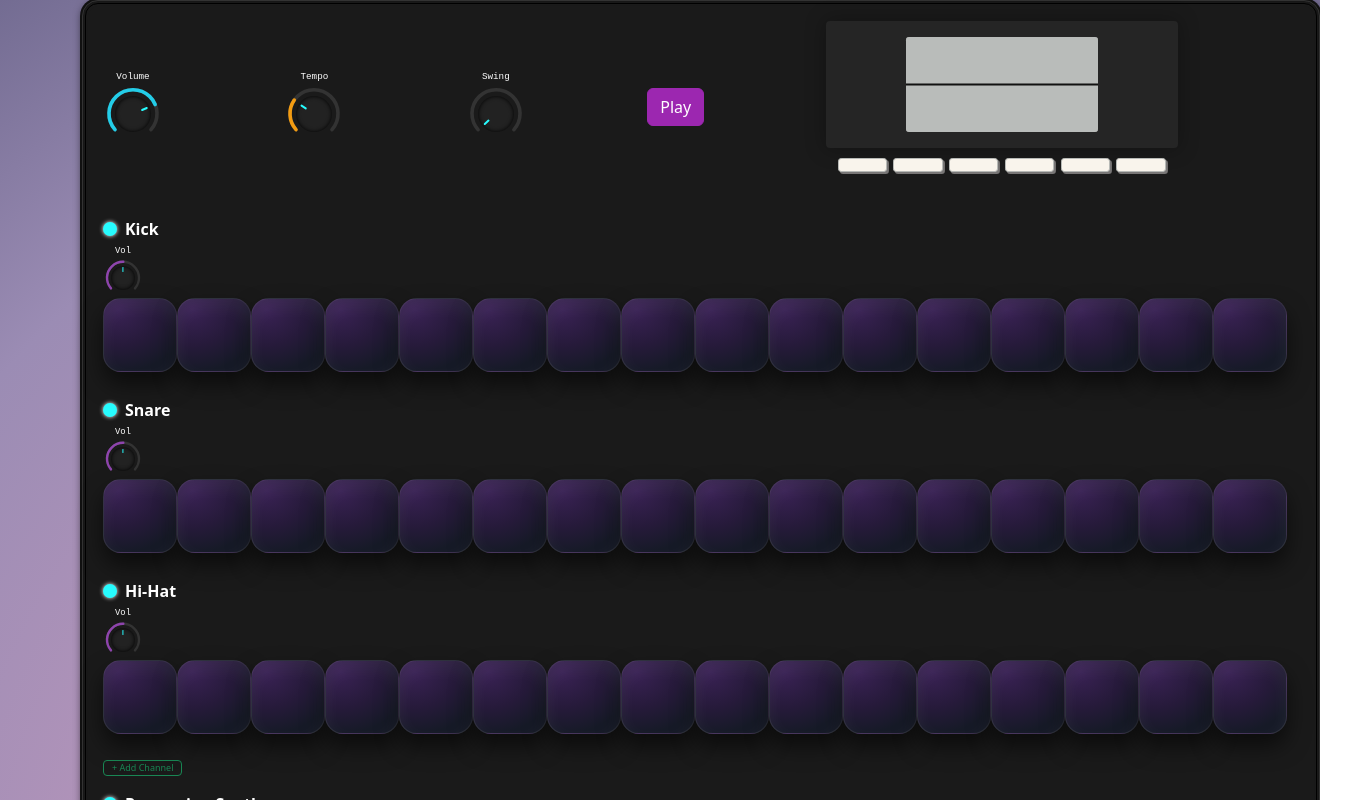
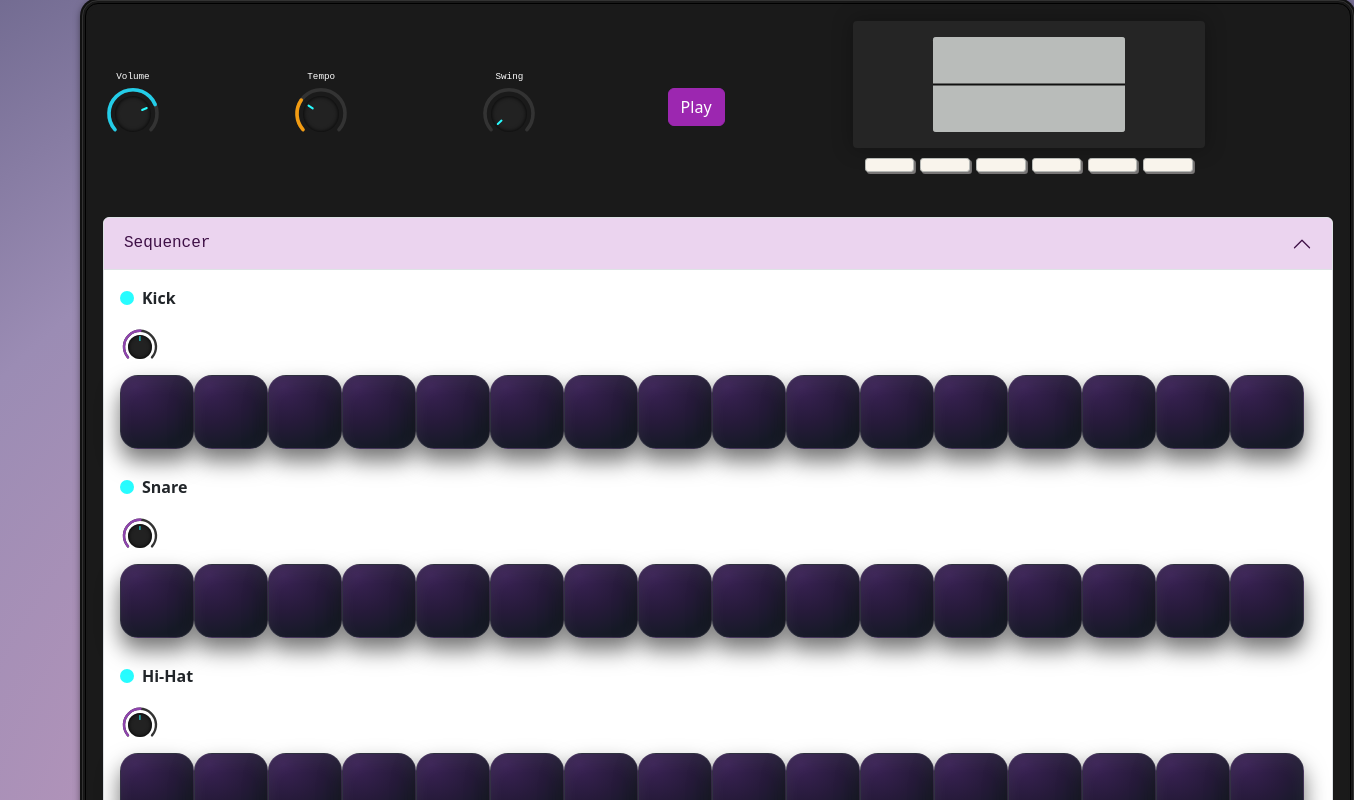
Before and after one commit to nchemsak/ewavestudio-vue, a Vue app: page / in a window 1280 px wide. Shown: the top 800 px of the page, 1354 px wide, since content can reach past the window. Built offline with nearby package versions, Linux system fonts and the light colour scheme; no server answers.

Commit message:
accordion to sequencer, update pad settings styles

```diff
--- a/src/assets/styles/_drumSequencer.scss
+++ b/src/assets/styles/_drumSequencer.scss
@@ -614,16 +614,16 @@
 		opacity: 1;
 	}
 
-	.pad-settings-popover {
-		position: fixed;
-		z-index: 2000;
-		min-width: 260px;
-		background: #1a1a1a;
-		color: #eee;
-		border: 1px solid #333;
-		border-radius: 12px;
-		box-shadow: 0 10px 30px rgba(0, 0, 0, 0.45);
-	}
+	// .pad-settings-popover {
+	// 	position: fixed;
+	// 	z-index: 2000;
+	// 	min-width: 260px;
+	// 	background: #1a1a1a;
+	// 	color: #eee;
+	// 	border: 1px solid #333;
+	// 	border-radius: 12px;
+	// 	box-shadow: 0 10px 30px rgba(0, 0, 0, 0.45);
+	// }
 	.btn-xs {
 		padding: 2px 6px;
 		font-size: 12px;
--- a/src/components/DrumSequencer.vue
+++ b/src/components/DrumSequencer.vue
@@ -44,10 +44,31 @@
 
 
 
+
+
+
+		<!-- ===== Sequencer (sampler channels) in an accordion ===== -->
+		<section class="sequencer-accordion mb-3">
+			<div class="accordion" id="seqAccordion">
+				<div class="accordion-item">
+					<h2 class="accordion-header">
+						<button type="button" class="accordion-button" :class="{ collapsed: !seqOpen }"
+							@click="seqOpen = !seqOpen" :aria-expanded="seqOpen ? 'true' : 'false'"
+							aria-controls="seqPanel">
+							Sequencer
+							<!-- <small class="ms-2 text-muted d-none d-sm-inline">
+								(Kick, Snare, Hi-hat, Custom Channels)
+							</small> -->
+						</button>
+					</h2>
+
+					<div id="seqPanel" class="accordion-collapse collapse" :class="{ show: seqOpen }">
+						<div class="accordion-body p-3">
+
 							<!-- ===== Sampler Channels (Kick/Snare/Hi-hat/Customs) ===== -->
 							<section class="channels-section">
-			<div v-for="inst in orderedChannels" :key="inst.key || inst.name" class="mb-3 channel-wrap">
-
+								<div v-for="inst in orderedChannels" :key="inst.key || inst.name"
+									class="mb-3 channel-wrap">
 									<!-- Inserted Add Channel row -->
 									<template v-if="inst.isAddButton">
 										<div class="d-flex align-items-center">
@@ -60,22 +81,25 @@
 									<!-- Regular sampler channel rows -->
 									<template v-else>
 										<div class="d-flex align-items-center gap-2 mb-1">
-						<div class="mute-indicator" :class="{ muted: inst.muted }" @click="toggleMute(inst.name)"
-							role="button" aria-label="Toggle Mute" :title="inst.muted ? 'Muted' : 'Playing'"></div>
+											<div class="mute-indicator" :class="{ muted: inst.muted }"
+												@click="toggleMute(inst.name)" role="button" aria-label="Toggle Mute"
+												:title="inst.muted ? 'Muted' : 'Playing'"></div>
 
 											<div class="channel-label d-flex align-items-center gap-1">
 												<template v-if="!inst.isEditingName">
-								<strong @click="editLabel(inst)" @mouseenter="hoveredLabel = inst.name"
+													<strong @click="editLabel(inst)"
+														@mouseenter="hoveredLabel = inst.name"
 														@mouseleave="hoveredLabel = null" class="position-relative">
 														{{ inst.label }}
-									<span v-if="hoveredLabel === inst.name" class="custom-tooltip">Click to
-										rename</span>
+														<span v-if="hoveredLabel === inst.name"
+															class="custom-tooltip">Click to rename</span>
 													</strong>
 												</template>
 												<template v-else>
 													<input v-model="inst.label" @blur="stopEditingLabel(inst)"
-									@keydown.enter.prevent="stopEditingLabel(inst)" class="form-control form-control-sm"
-									style="max-width: 150px;" :ref="el => inst.inputRef = el" />
+														@keydown.enter.prevent="stopEditingLabel(inst)"
+														class="form-control form-control-sm" style="max-width: 150px;"
+														:ref="el => inst.inputRef = el" />
 												</template>
 											</div>
 
@@ -84,18 +108,21 @@
 													@click="triggerFilePicker(inst)">
 													Upload
 												</button>
-							<input class="d-none" :id="`file-${inst.name}`" type="file" accept="audio/*"
-								@change="loadUserSample($event, inst)" />
-							<button v-if="canDelete(inst.name)" class="btn btn-sm btn-outline-danger"
+												<input class="d-none" :id="`file-${inst.name}`" type="file"
+													accept="audio/*" @change="loadUserSample($event, inst)" />
+												<button v-if="canDelete(inst.name)"
+													class="btn btn-sm btn-outline-danger"
 													@click="deleteChannel(inst.name)">
 													Delete
 												</button>
 											</div>
 										</div>
 
-					<div class="position-relative text-center">
-						<Knob v-model="inst.channelVolume" :min="0" :max="1" :step="0.01" size="small" label="Vol"
-							color="#8E44AD" @knobStart="activeKnob = `vol-${inst.name}`" @knobEnd="activeKnob = null" />
+										<div class="position-relative text-center mb-2">
+											<Knob v-model="inst.channelVolume" :min="0" :max="1" :step="0.01"
+												size="small" label="Vol" color="#8E44AD"
+												@knobStart="activeKnob = `vol-${inst.name}`"
+												@knobEnd="activeKnob = null" />
 											<span v-if="activeKnob === `vol-${inst.name}`" class="custom-tooltip">
 												{{ Math.round(inst.channelVolume * 100) }}%
 											</span>
@@ -103,13 +130,14 @@
 
 										<div class="d-flex pad-row">
 											<div class="padTEST-grid">
-							<div v-for="(active, index) in inst.steps" :key="index" class="padTESTwrap"
-								@mouseenter="hoveredPad = `${inst.name}-${index}`" @mouseleave="hoveredPad = null">
+												<div v-for="(active, index) in inst.steps" :key="index"
+													class="padTESTwrap"
+													@mouseenter="hoveredPad = `${inst.name}-${index}`"
+													@mouseleave="hoveredPad = null">
 													<div :class="['padTEST liquid', { selected: active }, { playing: index === currentStep }]"
 														@mousedown="handleMouseDown($event, inst.name, index)"
-									@mouseenter="handleMouseEnter(inst.name, index)" @dragstart.prevent
-									:style="getPadStyle(inst, index)">
-								</div>
+														@mouseenter="handleMouseEnter(inst.name, index)"
+														@dragstart.prevent :style="getPadStyle(inst, index)"></div>
 
 													<!-- Volume hover slider -->
 													<div v-if="active && hoveredPad === `${inst.name}-${index}`"
@@ -120,7 +148,8 @@
 															@mouseup="activeVolumePad = null"
 															@touchstart="activeVolumePad = `${inst.name}-${index}`"
 															@touchend="activeVolumePad = null" />
-									<span v-if="activeVolumePad === `${inst.name}-${index}`" class="custom-tooltip">
+														<span v-if="activeVolumePad === `${inst.name}-${index}`"
+															class="custom-tooltip">
 															{{ Math.round(inst.velocities[index] * 100) }}%
 														</span>
 													</div>
@@ -130,6 +159,14 @@
 									</template>
 								</div>
 							</section>
+							<!-- /channels-section -->
+
+						</div>
+					</div>
+				</div>
+			</div>
+		</section>
+
 
 		<!-- ===== Percussion Synth (separate section) ===== -->
 		<section class="synth-section" v-if="synthInstrument">
@@ -315,6 +352,15 @@ import PatternTools from './PatternTools.vue';
 
 
 // IMPORTS END
+
+// -----------------------------------------------------------------------------------------------------------------------------------------
+
+//Sequencer Accordian BEGIN
+// const seqOpen = ref(true); // start open so current behavior doesn't change
+const seqOpen = ref(localStorage.getItem('seqOpen') !== 'false');
+watch(seqOpen, v => localStorage.setItem('seqOpen', String(v)));
+
+//Sequencer Accordian END
 
 // -----------------------------------------------------------------------------------------------------------------------------------------
 
--- a/src/components/PadSettingsPopover.vue
+++ b/src/components/PadSettingsPopover.vue
@@ -211,7 +211,7 @@ const hzInput = computed({
 </script>
 
 <style scoped>
-.pad-settings-popover {
+/* .pad-settings-popover {
     position: absolute;
     width: 280px;
     z-index: 1000;
@@ -221,5 +221,5 @@ const hzInput = computed({
     padding: 0.15rem 0.4rem;
     font-size: 0.75rem;
     line-height: 1;
-}
+} */
 </style>
```
Lines whose indentation alone changed are shown as unchanged.
